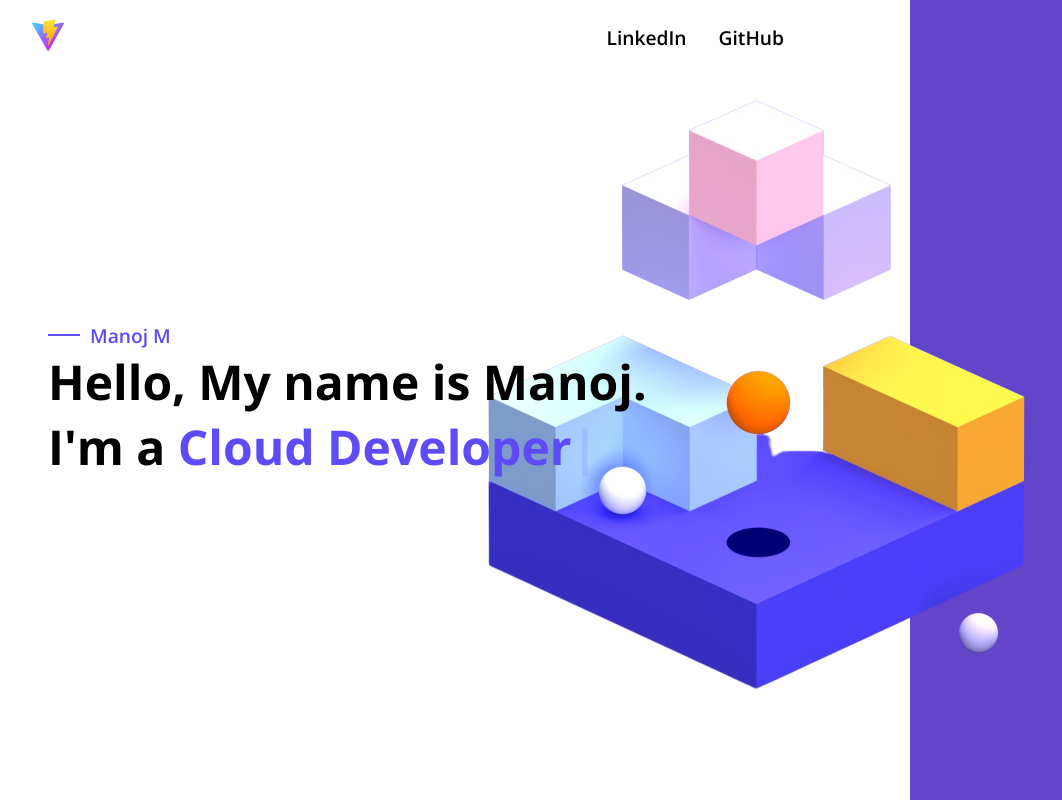
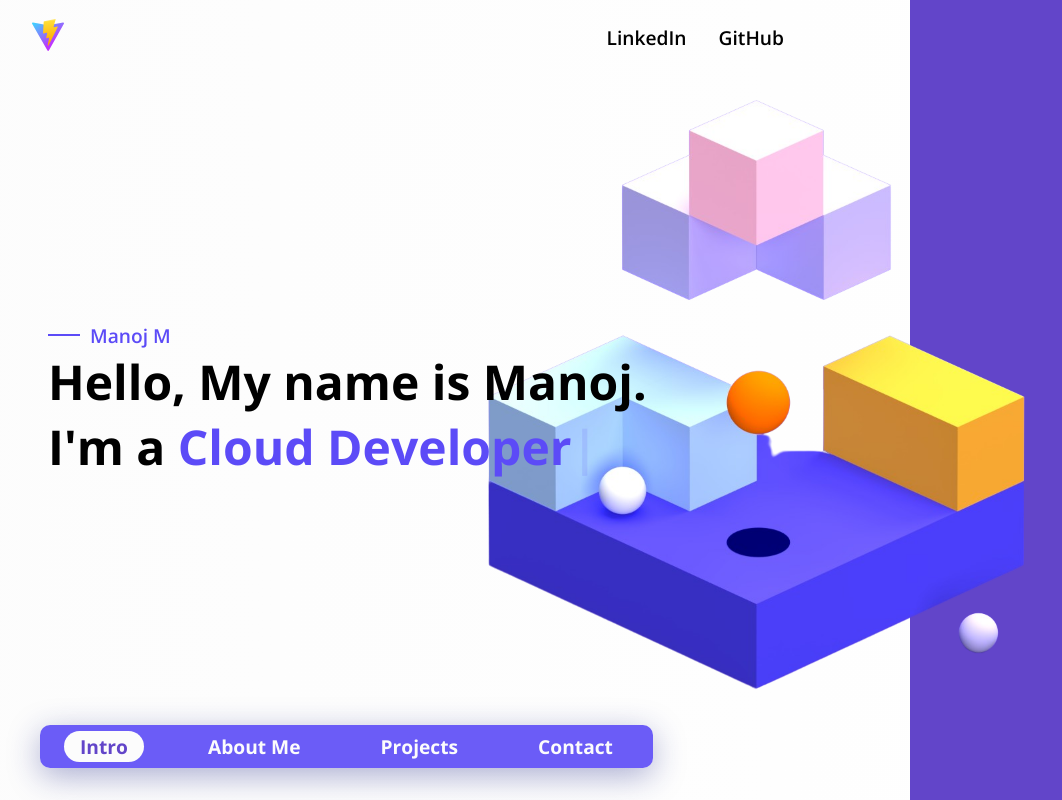
Before and after one commit to Manoj-14/portfolio, a React (Vite) app: page / in a window 1280 px wide. Shown: the top 800 px of the page, without its empty margins (0-1062 px from the left). Built offline with nearby package versions, Linux system fonts and the light colour scheme.

Commit message:
nav bar added

```diff
--- a/src/App.jsx
+++ b/src/App.jsx
@@ -1,15 +1,20 @@
 import "./App.css";
 import AboutMe from "./components/about-me/AboutMe.jsx";
 import Hero from "./components/hero/Hero.jsx";
+import Navbar from "./components/navbar/navbar.jsx";
+// import ScrollSpy from "react-ui-scrollspy";
 import "./palette.css";
 
 function App() {
   return (
     <>
+      {/* <ScrollSpy> */}
       <Hero />
       {/* <main> */}
-      <AboutMe />
+      <AboutMe id="about-me" />
       {/* </main> */}
+      <Navbar />
+      {/* </ScrollSpy> */}
     </>
   );
 }
--- a/src/components/hero/Hero.jsx
+++ b/src/components/hero/Hero.jsx
@@ -1,7 +1,7 @@
 /* eslint-disable react/no-unescaped-entities */
 import ReactTyped from "react-typed";
 import "./hero.css";
-import Header from "../header/Header";
+import Header from "../header/Header.JSX";
 
 export default function Hero() {
   return (
--- /dev/null
+++ b/src/components/navbar/Navbar.jsx
@@ -0,0 +1,45 @@
+import NavItem from "./navItem/NavItem";
+import { useState } from "react";
+import "./navbar.css";
+import { BrowserRouter } from "react-router-dom";
+
+export default function Navbar() {
+  const [activeSection, setActiveSection] = useState("intro");
+
+  function handleActiveSection(section) {
+    setActiveSection(() => section);
+    console.log(activeSection);
+  }
+  return (
+    <nav className="navbar">
+      <BrowserRouter>
+        <ul>
+          <NavItem
+            title="Intro"
+            activeLink={() => handleActiveSection("intro")}
+            isActive={activeSection === "intro"}
+            activeSec="hero-section"
+          />
+          <NavItem
+            title="About Me"
+            activeLink={() => handleActiveSection("about-me")}
+            isActive={activeSection === "about-me"}
+            activeSec="about-me-section"
+          />
+          <NavItem
+            title="Projects"
+            activeLink={() => handleActiveSection("project")}
+            isActive={activeSection === "project"}
+            activeSec="project"
+          />
+          <NavItem
+            title="Contact"
+            activeLink={() => handleActiveSection("contact")}
+            isActive={activeSection === "contact"}
+            activeSec="contact"
+          />
+        </ul>
+      </BrowserRouter>
+    </nav>
+  );
+}
--- /dev/null
+++ b/src/components/navbar/navItem/NavItem.jsx
@@ -0,0 +1,20 @@
+/* eslint-disable react/prop-types */
+
+import "./navItem.css";
+import { HashLink as Link } from "react-router-hash-link";
+
+export default function NavItem({ title, isActive, activeLink, activeSec }) {
+  return (
+    <li className="navItem">
+      <Link
+        to={`#${activeSec}`}
+        smooth
+        onClick={activeLink}
+        className={isActive ? "navItem-active" : ""}
+        // data-to-scrollspy-id={activeSec}
+      >
+        {title}
+      </Link>
+    </li>
+  );
+}
--- /dev/null
+++ b/src/components/navbar/navItem/navItem.css
@@ -0,0 +1,24 @@
+li {
+  list-style: none;
+}
+a {
+  text-decoration: none;
+  color: inherit;
+}
+
+.navItem > a {
+  margin: 0.3rem 0.5rem;
+  padding: 0.1rem 1rem;
+  font-size: 1.2rem;
+  color: var(--white);
+  border-radius: 2rem;
+  transition: background-color cubic-bezier(0.075, 0.82, 0.165, 1) 500ms;
+  font-weight: bolder;
+}
+
+.navItem-active,
+.navItem > a:hover,
+.active-scroll-spy {
+  color: var(--iris) !important;
+  background-color: var(--white);
+}
--- /dev/null
+++ b/src/components/navbar/navbar.css
@@ -0,0 +1,20 @@
+.navbar {
+  position: relative;
+  z-index: 100;
+  width: 100%;
+  display: grid;
+  place-items: center;
+}
+
+.navbar > ul {
+  position: fixed;
+  bottom: 2rem;
+  left: 2.5rem;
+  /* background-color: var(--majorelle-blue); */
+  /* padding: 0.2rem 2rem; */
+  background: rgba(91, 75, 247, 0.9);
+  box-shadow: 0 8px 32px 0 rgba(31, 38, 135, 0.37);
+  backdrop-filter: blur(4px);
+  -webkit-backdrop-filter: blur(4px);
+  border-radius: 10px;
+}
--- a/src/index.css
+++ b/src/index.css
@@ -1,4 +1,8 @@
 @import url("https://fonts.googleapis.com/css2?family=Open+Sans:wght@600;700&display=swap");
+
+body {
+  background-image: linear-gradient(to right, var(--white), white);
+}
 
 * {
   margin: 0;
@@ -38,3 +42,26 @@
   font-size: 1rem;
   font-weight: 50;
 }
+
+body::-webkit-scrollbar {
+  width: 10px;
+  background-color: #f5f5f5;
+}
+
+body::-webkit-scrollbar-track {
+  -webkit-box-shadow: inset 0 0 6px rgba(0, 0, 0, 0.3);
+  background-color: #f5f5f5;
+  border-radius: 10px;
+}
+
+body::-webkit-scrollbar-thumb {
+  border-radius: 10px;
+  background-image: -webkit-gradient(
+    linear,
+    left bottom,
+    left top,
+    color-stop(0.44, var(--iris)),
+    color-stop(0.72, var(--iris)),
+    color-stop(0.86, var(--iris))
+  );
+}
--- a/src/palette.css
+++ b/src/palette.css
@@ -2,7 +2,7 @@
   /* Coolors Exported Palette - https://coolors.co/fcfcfc-d08234-5b4bf7-fee5d5-6447c9-2726ab-fde948-dccaea-5939c6 */
 
   /* CSS HEX */
-  --white: #fcfcfcff;
+  --white: #fcfcfd;
   --bronze: #d08234ff;
   --majorelle-blue: #5b4bf7ff;
   --champagne-pink: #fee5d5ff;
```
